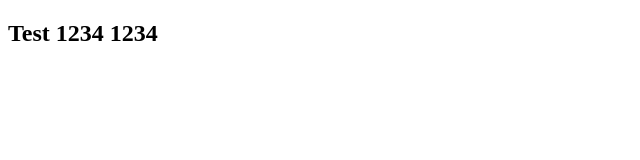
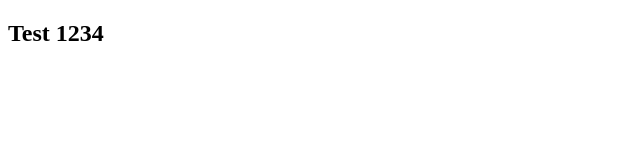
Before and after one commit to beyond-journey/beyond-journey.github.io, an Astro site: page / in a window 1280 px wide. Shown: the full height of the page, 0-640 px from the left. Built offline with nearby package versions, Linux system fonts and the light colour scheme; Astro itself is replaced by a stand-in of ours.

Commit message:
Update index.astro

```diff
--- a/src/pages/index.astro
+++ b/src/pages/index.astro
@@ -1 +1 @@
-<h2>Test 1234 1234</h2>
+<h2>Test 1234</h2>
```
